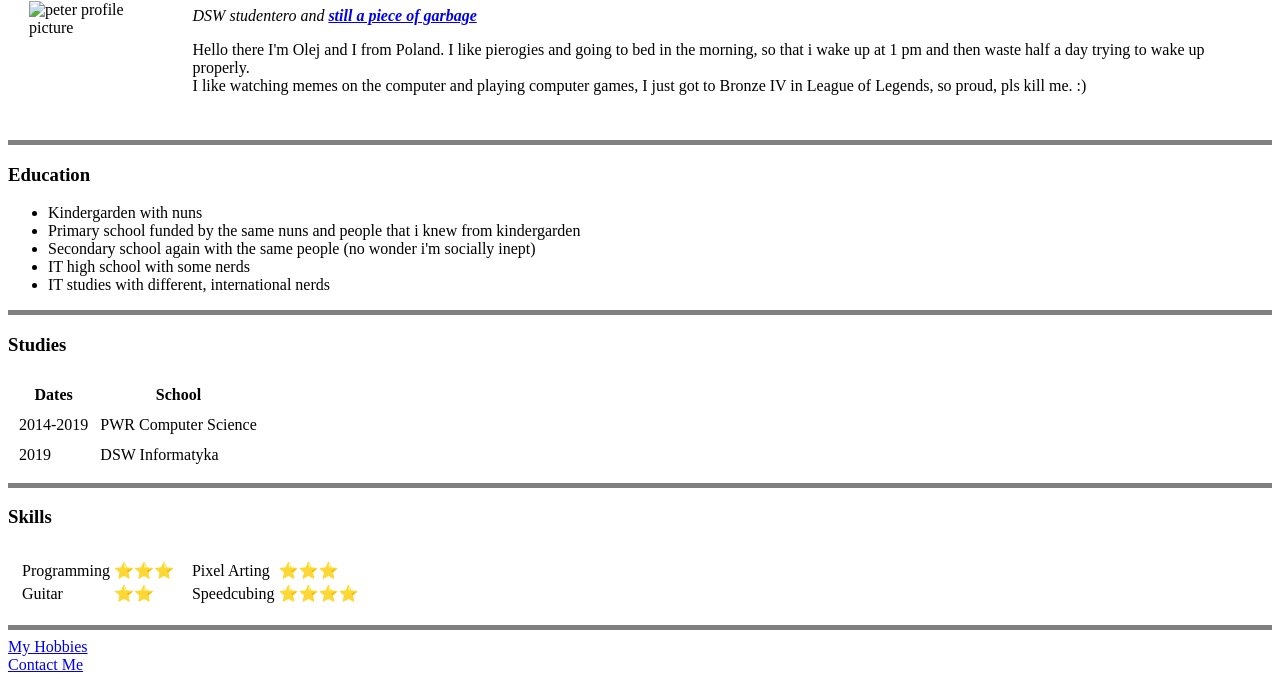
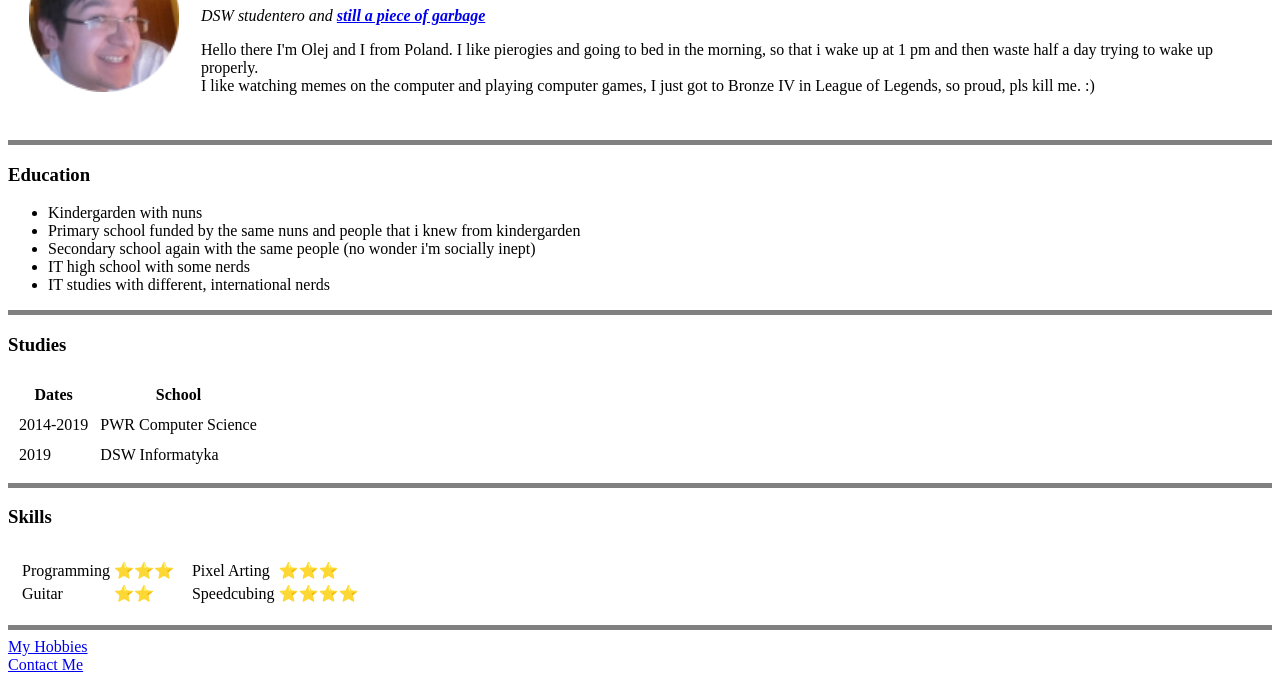
Before and after one commit to olej500/cv, a plain HTML site: page index.html in a window 1280 px wide. Shown: the part 102-800 px from the top of the page. Drawn offline with Linux system fonts and the light colour scheme.

Commit message:
fixed photo link

```diff
--- a/index.html
+++ b/index.html
@@ -9,7 +9,7 @@
 <body>
   <table cellspacing="20">
     <tr>
-      <td><img src="circle-cropped.png" alt="peter profile picture" width="150"></td>
+      <td><img src="images/circle-cropped.png" alt="peter profile picture" width="150"></td>
       <td><h1>Piotr Olejnik</h1>
         <p><em>DSW studentero and <strong><a href="https://www.youtube.com/watch?v=FZUcpVmEHuk">still a piece of garbage</a></strong></em></p>
         <p>Hello there I'm Olej and I from Poland. I like pierogies and going to bed in the morning, so that i wake up at 1 pm and then waste half a day trying to wake up properly.<br />
```
